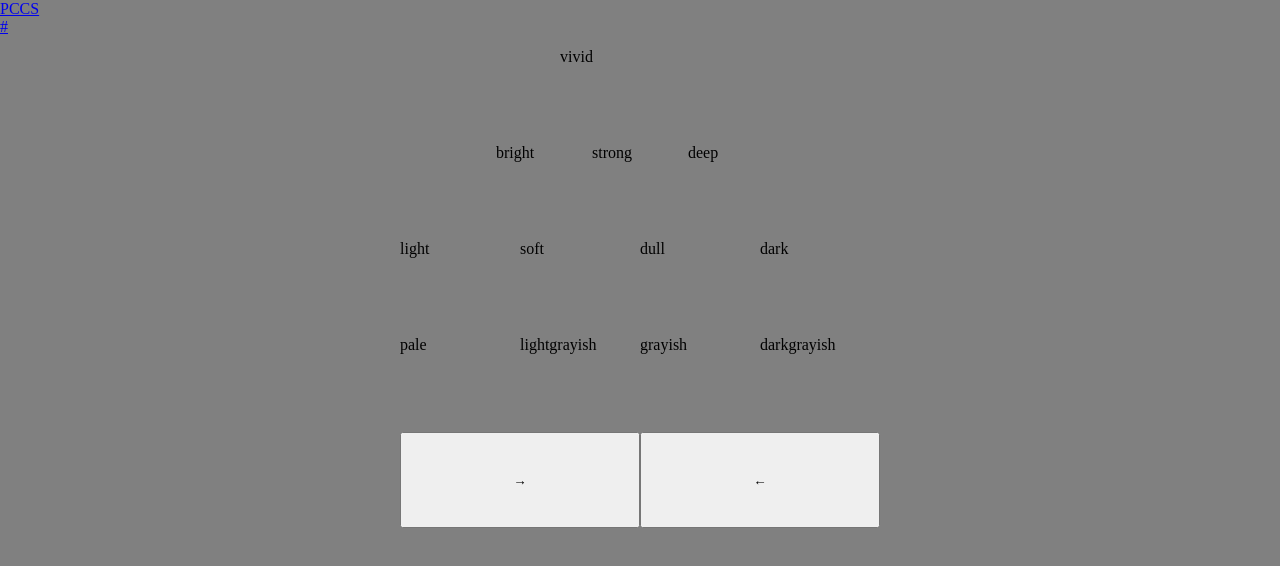
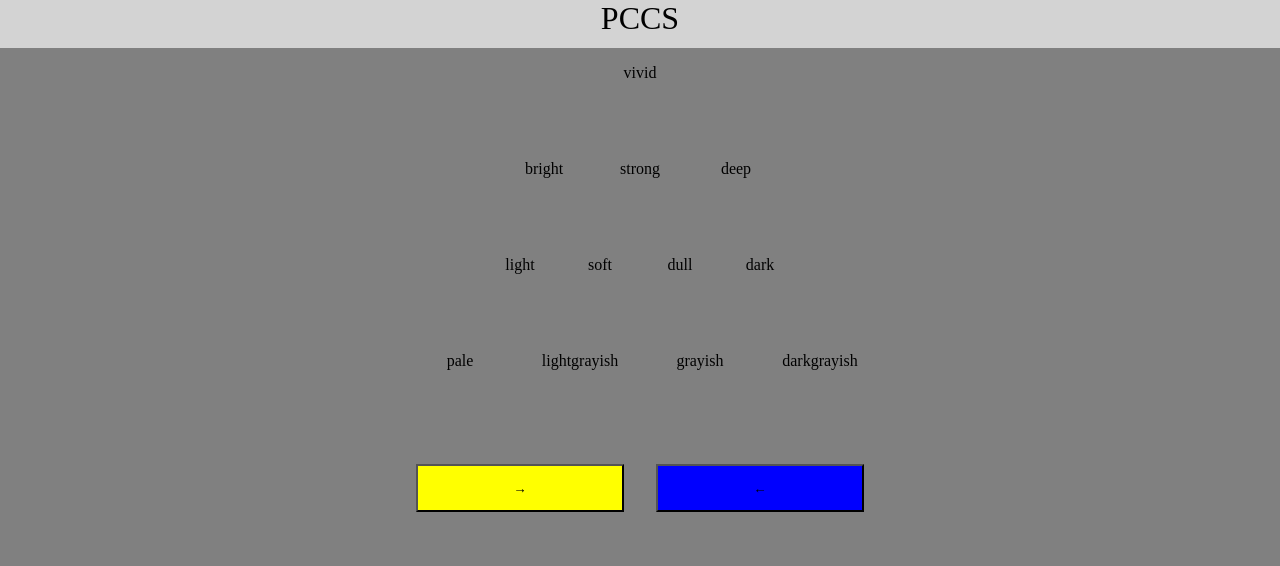
Before and after one commit to Teiming/pccs, a plain HTML site: page index.html in a window 1280 px wide. Drawn offline with Linux system fonts and the light colour scheme.

Commit message:
Update index.html

```diff
--- a/index.html
+++ b/index.html
@@ -7,13 +7,19 @@
     * {
       margin: 0;
       padding: 0;
+      text-align: center;
     }
     body {
       background-color: gray;
     }
     header {
-      background-color: gray;
+      background-color: lightgray;
       height: 3rem;
+      margin-bottom: 1rem;
+    }
+    header div {
+      margin: auto;
+      font-size: 2rem;
     }
     main {
       max-width: 30rem;
@@ -26,24 +32,21 @@
     main article section {
       width: 100%;
     }
+    #controler {
+      display: flex;
+    }
     #controler button {
+      margin: 1rem;
       width: 100%;
+      height: 48px;
     }
   </style>
   <title>PCCS</title>
 </head>
 <body>
   <header class="navbar navbar-expand navbar-dark bg-dark mb-3">
-    <div class="container-fluid">
-      <a class="navbar-brand" href="#">PCCS</a>
-      <div class="collapse navbar-collapse">
-        <ul class="navbar-nav">
-          <li class="nav-item">
-            <a class="nav-link" href="#">#</a>
-          </li>
-        </ul>
-      </div>
-      <span class="navber-text"></span>
+    <div class="container-fluid" style="display: flex;">
+      <div class="navbar-brand">PCCS</div>
     </div>
   </header>
   <main class="container">
@@ -60,10 +63,12 @@
       <section class="col"></section>
     </article>
     <article class="row">
+      <section class="col"></section>
       <section id="light" class="col">light</section>
       <section id="soft" class="col">soft</section>
       <section id="dull" class="col">dull</section>
       <section id="dark" class="col">dark</section>
+      <section class="col"></section>
     </article>
     <article class="row">
       <section id="pale" class="col">pale</section>
@@ -71,13 +76,28 @@
       <section id="grayish" class="col">grayish</section>
       <section id="darkgrayish" class="col">darkgrayish</section>
     </article>
-    <article id="controler" class="">
+    <div id="controler" class="">
       <button id="up">→</button>
       <button id="down">←</button>
-    </article>
+    </div>
   </main>
   <script type="text/javascript">
     var hue = new URLSearchParams(location.search).get('hue');
+    if (hue > 360) {
+      location.search = "?hue=" + (hue - 360);
+    }
+    if (hue < 0) {
+      location.search = "?hue=" + (hue - -360);
+    }
+
+    if (hue > 60 && hue < 240) {
+      document.getElementById('down').style.backgroundColor = "yellow";
+      document.getElementById('up').style.backgroundColor = "blue";
+    } else {
+      document.getElementById('up').style.backgroundColor = "yellow";
+      document.getElementById('down').style.backgroundColor = "blue";
+    }
+
     document.getElementById('vivid').style.backgroundColor = "hsl("+hue+", 90%, 50%)";
 
     document.getElementById('bright').style.backgroundColor = "hsl("+hue+", 80%, 75%)";
```
